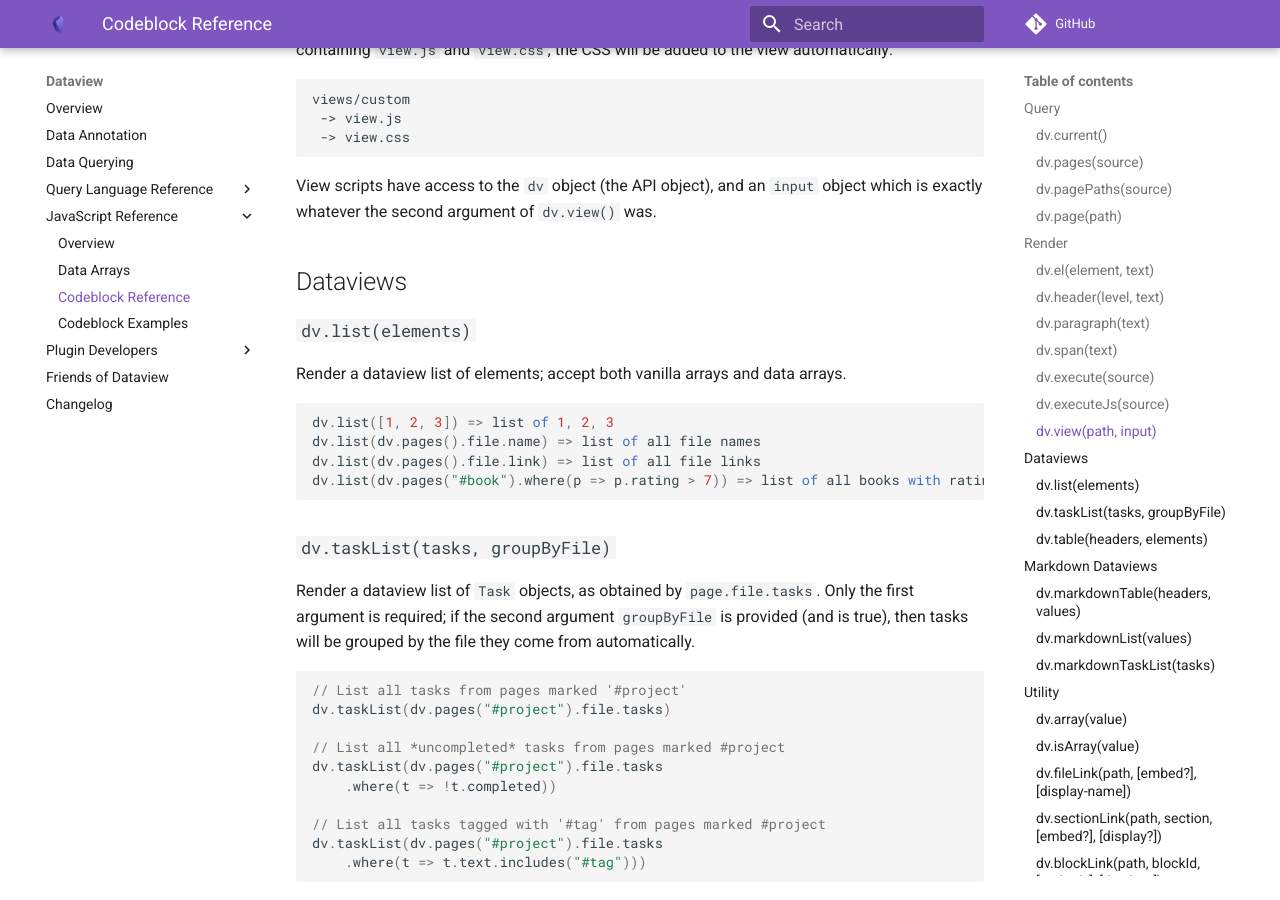
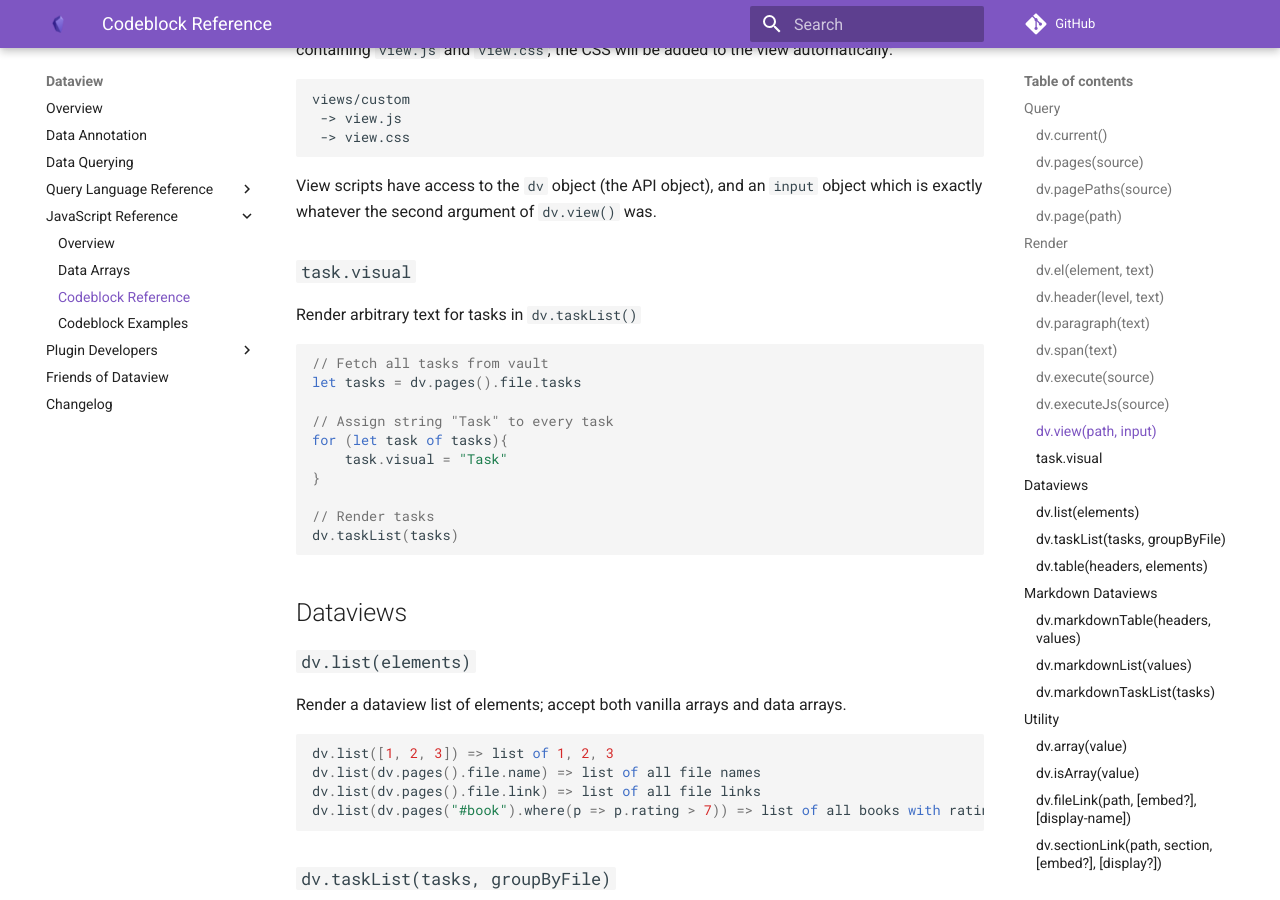
Before and after one commit to blacksmithgu/obsidian-dataview, an MkDocs documentation site: the page built from docs/docs/api/code-reference.md, in a window 1280 px wide and 900 px high, scrolled down 2816 px. Built offline with MkDocs 1.6.1 and Material for MkDocs 9.7.7, drawn with Linux system fonts in a browser that asks for light colours; comment, search, counter and statistics services are not loaded.

Commit message:
docs(#523):Show modified task name in dataview that’s still connected to original task

````diff
--- a/docs/docs/api/code-reference.md
+++ b/docs/docs/api/code-reference.md
@@ -134,6 +134,23 @@ views/custom
 
 View scripts have access to the `dv` object (the API object), and an `input` object which is exactly whatever the second
 argument of `dv.view()` was.
+
+### `task.visual`
+
+Render arbitrary text for tasks in `dv.taskList()`
+
+```js
+// Fetch all tasks from vault
+let tasks = dv.pages().file.tasks
+
+// Assign string "Task" to every task
+for (let task of tasks){
+	task.visual = "Task"
+}
+
+// Render tasks
+dv.taskList(tasks)
+```
 
 ## Dataviews
 
````
